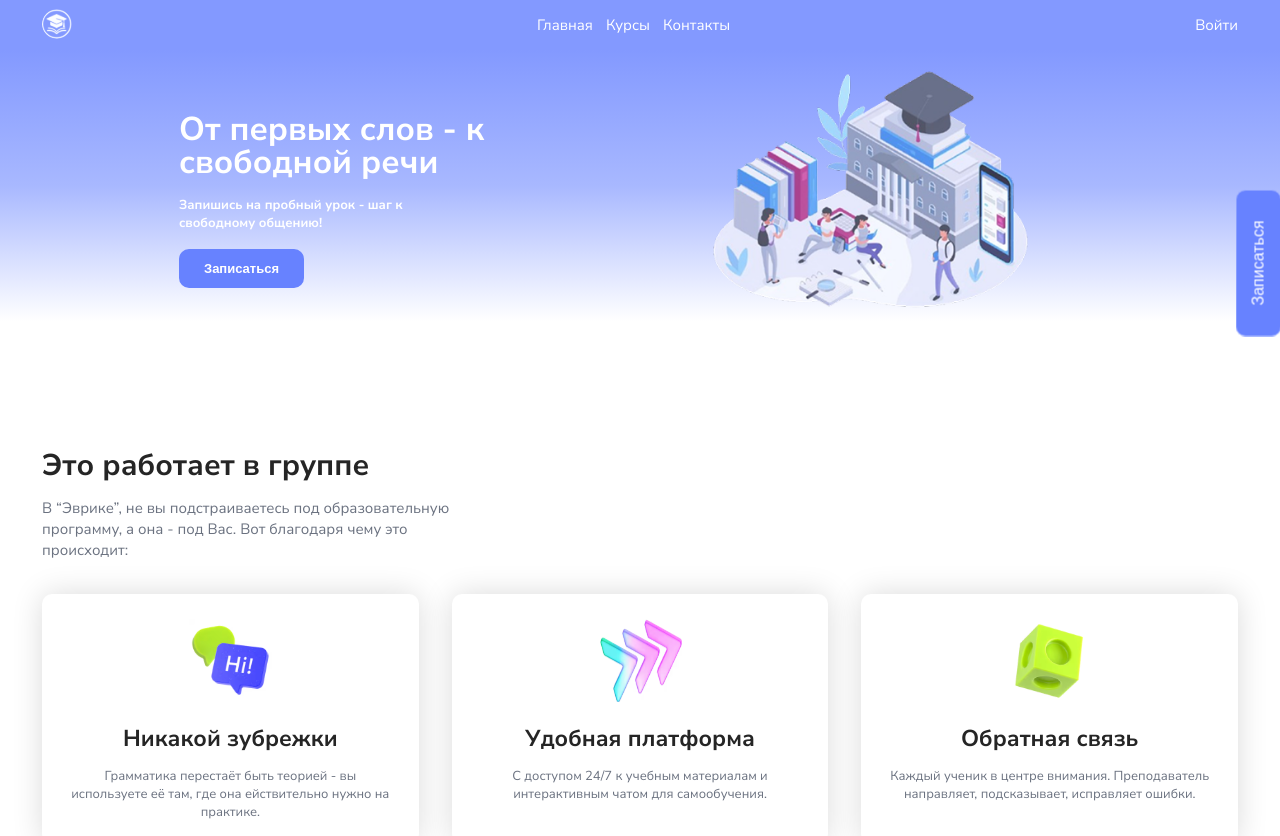
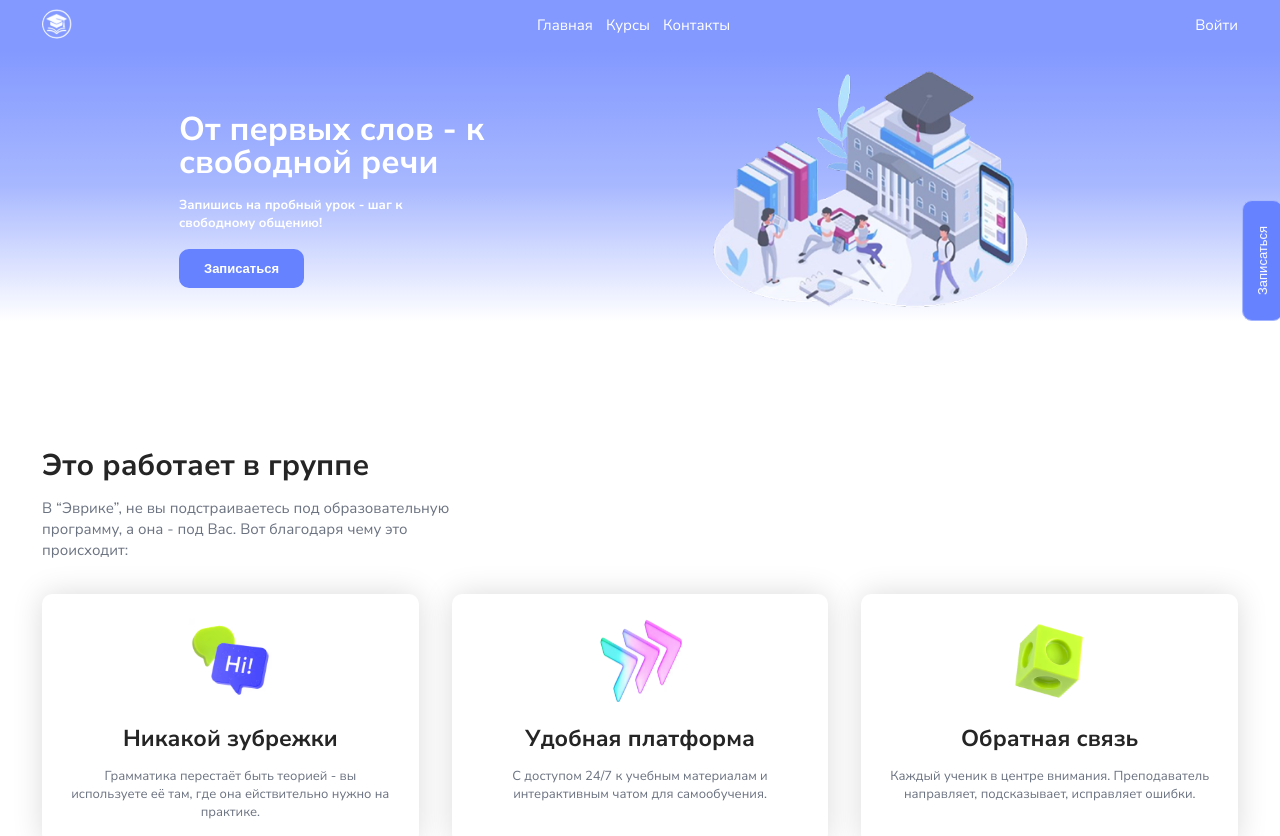
Before and after one commit to daniarmakyev/Evrika, a Next.js app: page / in a window 1280 px wide. Shown: the top 836 px of the page. Built offline with nearby package versions, Linux system fonts and the light colour scheme.

Commit message:
Added adaptive aside btn and change style in section info

```diff
--- a/src/components/AsideButton/styles.module.scss
+++ b/src/components/AsideButton/styles.module.scss
@@ -27,3 +27,111 @@
     transition: all .3s ease-in-out;
   }
 }
+
+@include respond-above(md) {
+  .asideBtn {
+    width: auto;
+    height: auto;
+    position: fixed;
+    top: 30%;
+    right: -35px;
+    background: $primary-button;
+    border-radius: 10px;
+    border: 0.68px solid #A8B8FF;
+    cursor: pointer;
+    transform: rotate(270deg);
+    transition: all .3s ease-in-out;
+    padding: 10px 20px;
+    z-index: 999999;
+
+    &:hover {
+      background: $primary;
+    }
+
+    span {
+      font-size: 11px;
+      line-height: 100%;
+      color: $White;
+      transition: all .3s ease-in-out;
+    }
+  }
+}
+
+@include respond-above(lg) {
+  .asideBtn {
+    right: -43px;
+    padding: 12px 25px;
+
+    span {
+      font-size: 13px;
+    }
+  }
+}
+
+@include respond-above(mac) {
+  .asideBtn {
+    right: -52px;
+    padding: 14px 30px;
+
+    span {
+      font-size: 16px;
+    }
+  }
+}
+
+@include respond-above(xlg) {
+  .asideBtn {
+    right: -58px;
+    padding: 16px 33px;
+
+    span {
+      font-size: 18px;
+    }
+  }
+}
+
+@include respond-above(fhd) {
+  .asideBtn {
+    right: -69px;
+    padding: 19px 40px;
+
+    span {
+      font-size: 21px;
+    }
+  }
+}
+
+@include respond-above(fhd-plus) {
+  .asideBtn {
+    right: -73px;
+    border-radius: 20px;
+    padding: 20px 42px;
+
+    span {
+      font-size: 22px;
+    }
+  }
+}
+
+@include respond-above(qhd) {
+  .asideBtn {
+    right: -81px;
+    padding: 22px 47px;
+
+    span {
+      font-size: 25px;
+    }
+  }
+}
+
+@include respond-above(uhd) {
+  .asideBtn {
+    right: -122px;
+    border-radius: 30px;
+    padding: 33px 71px;
+
+    span {
+      font-size: 38px;
+    }
+  }
+}
--- a/src/components/HeroBanner/styles.module.scss
+++ b/src/components/HeroBanner/styles.module.scss
@@ -219,7 +219,6 @@
 
     &__btn {
       button {
-        border-radius: 10px;
         padding: 12px 25px;
 
         span {
@@ -267,7 +266,6 @@
 
     &__btn {
       button {
-        border-radius: 10px;
         padding: 14px 30px;
 
         span {
@@ -315,7 +313,6 @@
 
     &__btn {
       button {
-        border-radius: 10px;
         padding: 16px 33px;
 
         span {
@@ -363,7 +360,6 @@
 
     &__btn {
       button {
-        border-radius: 13px;
         padding: 19px 40px;
 
         span {
--- a/src/components/SectionInfo/styles.module.scss
+++ b/src/components/SectionInfo/styles.module.scss
@@ -81,7 +81,7 @@
   }
 }
 
-@include respond-above(mac) {
+@include respond-above(md) {
   .info {
     width: 100%;
     height: 100%;
@@ -117,7 +117,7 @@
     }
 
     &__description {
-      width: 35%;
+      width: 30%;
       height: 100%;
       display: flex;
       align-items: center;
@@ -176,6 +176,8 @@
     }
 
     &__description {
+      width: 35%;
+
       p {
         font-size: 15px;
       }
```
